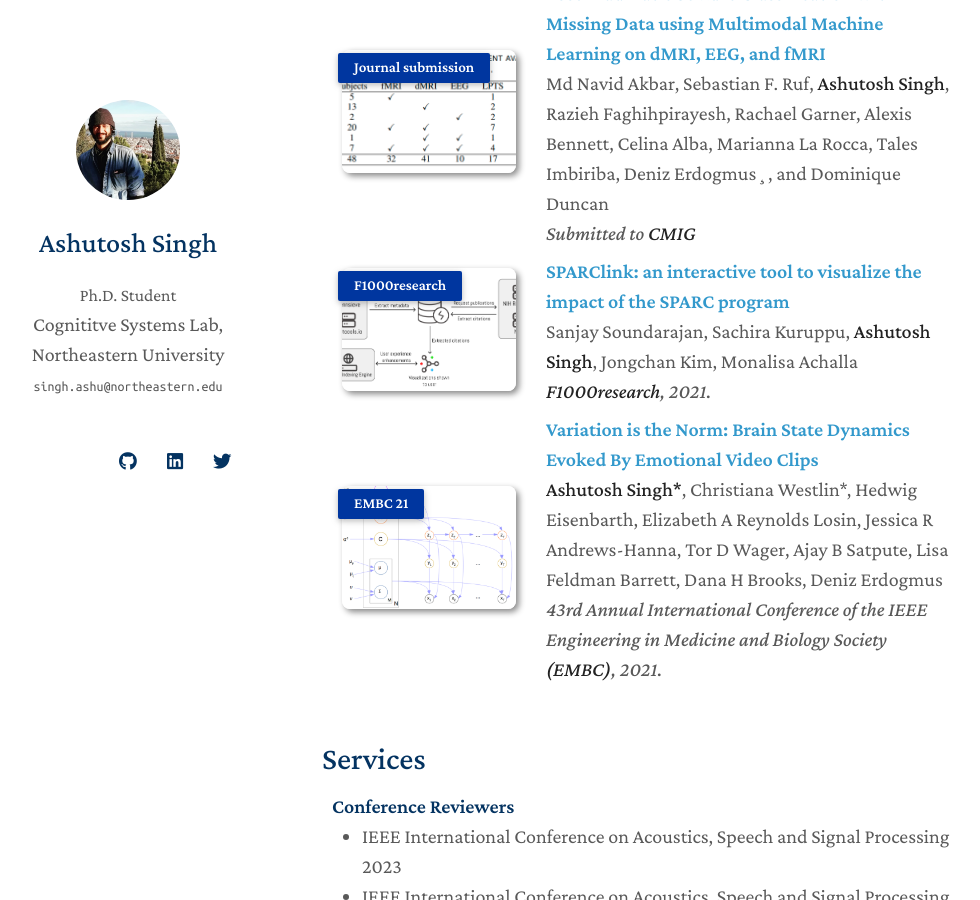
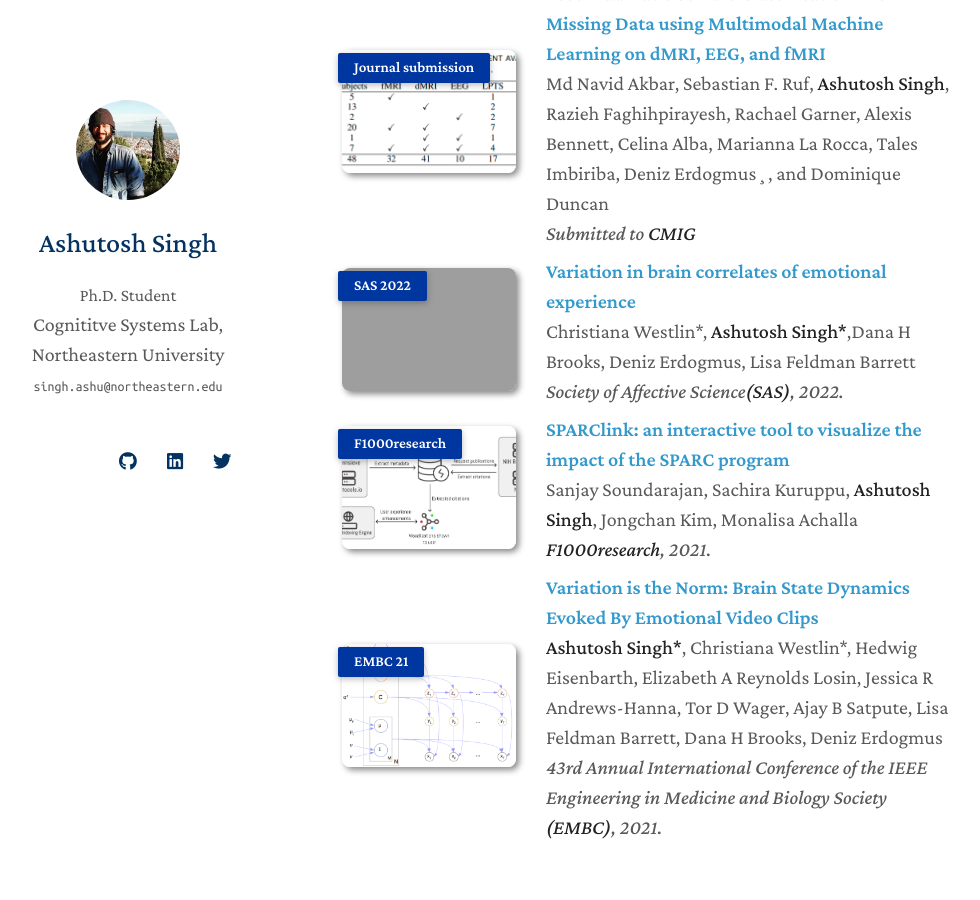
Before and after one commit to ashutosh17dec/ashutosh17dec.github.io, a Jekyll site: the page built from index.md, in a window 1280 px wide and 900 px high, scrolled down 2558 px. Shown: the whole window, without its empty margins (148-1128 px from the left). Built offline with Jekyll 4.4.1, drawn with Linux system fonts in a browser that asks for light colours; nearby versions of some CDN libraries; a style sheet for code colours, icons or effects is not loaded; our own code applies the rules of GitHub Pages for plain Markdown files; grey boxes are pictures that could not be loaded.

Commit message:
Update publications.md

```diff
--- a/_includes/publications.md
+++ b/_includes/publications.md
@@ -72,6 +72,24 @@ Bennett, Celina Alba, Marianna La Rocca, Tales Imbiriba, Deniz Erdogmus¸, and D
 </div>
 </li>
 
+
+<li>
+<div class="pub-row">
+
+  <div class="col-sm-3 abbr" style="position: relative;padding-right: 15px;padding-left: 15px;">
+    <img src="assets/img/SAS2022.png" class="teaser img-fluid z-depth-1">
+    <abbr class="badge">SAS 2022</abbr>
+  </div>
+
+  <div class="col-sm-9" style="position: relative;width: 100%;padding-right: 15px;padding-left: 20px;">
+    <div class="title"><a href="https://society-for-affective-science.org/wp-content/uploads/2023/09/2022-SAS-Program-v9.pdf">Variation in brain correlates of emotional experience </a></div>
+    <div class="author">Christiana Westlin*, <strong>Ashutosh Singh*</strong>,Dana H Brooks, Deniz Erdogmus, Lisa Feldman Barrett</div>
+    <div class="periodical"><em> Society of Affective Science<strong>(SAS)</strong>, 2022.</em></div>
+  </div>
+</div>
+</li>
+
+
 <li>
 <div class="pub-row">
 
```
